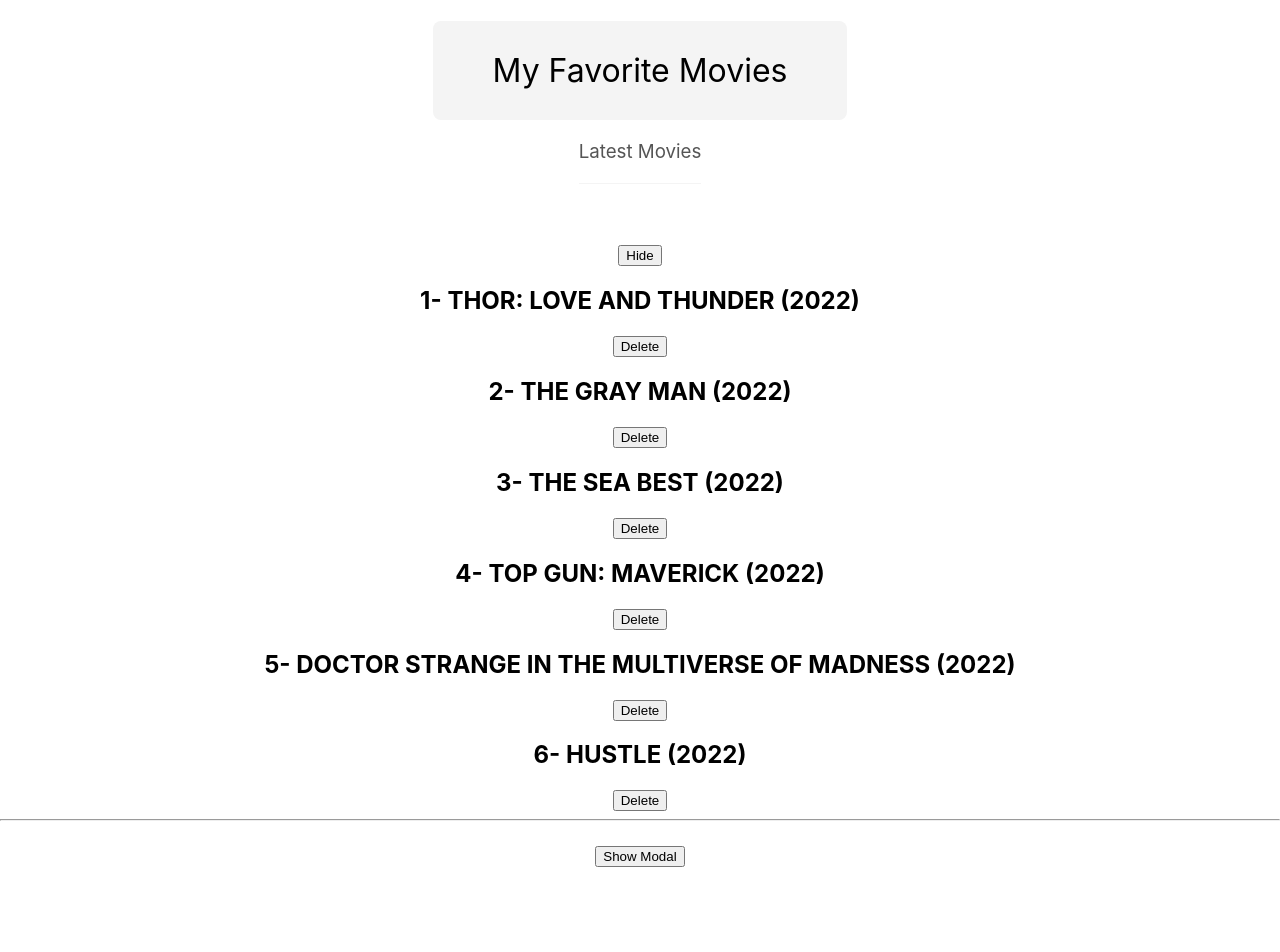
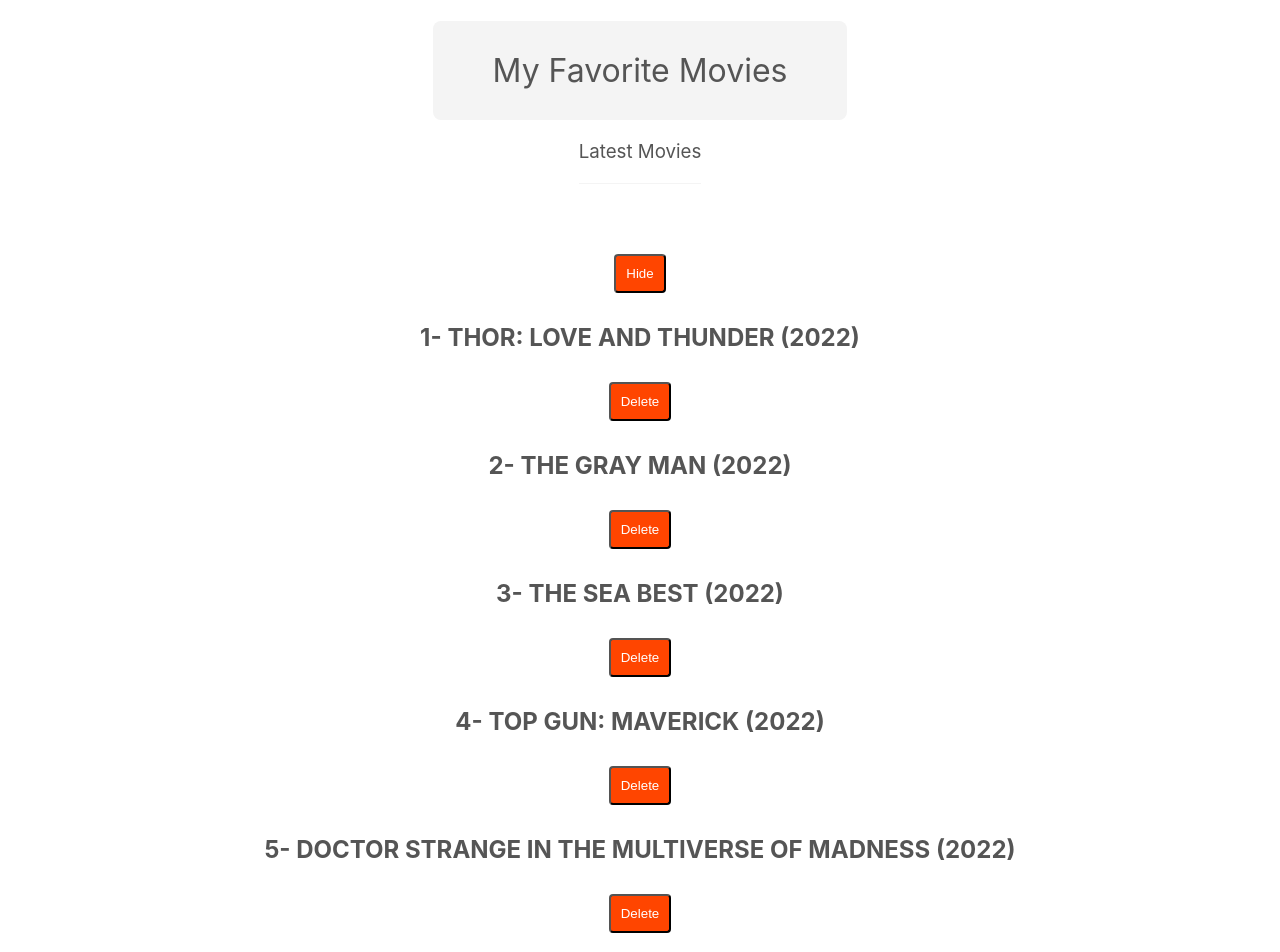
Before and after one commit to WeBeato/React-App, a React (Create React App) app: page / in a window 1280 px wide. Shown: the top 952 px of the page. Before the commit the page ends 892 px from the top, so only its background shows below. Built offline with nearby package versions, Linux system fonts and the light colour scheme; the HTML template or start-up script is replaced by a standard one.

Commit message:
add global style

```diff
--- a/src/components/ShowModal.css
+++ /dev/null
@@ -1,4 +0,0 @@
-.showmodal {
-    display: block;
-    margin: 25px auto;
-}
--- a/src/components/ShowModal.js
+++ b/src/components/ShowModal.js
@@ -1,5 +1,3 @@
-import './ShowModal.css';
-
 export default function ShowModal(props) {
   return (
     <>
--- a/src/index.css
+++ b/src/index.css
@@ -10,6 +10,19 @@
 code {
   font-family: source-code-pro, Menlo, Monaco, Consolas, 'Courier New',
     monospace;
+}
+
+p,h1,h2{
+  color: #555;
+}
+
+button{
+  background: #ff4500;
+  color: #fff;
+  padding: 10px;
+  border-radius: 4px;
+  margin: 10px auto;
+  cursor: pointer;
 }
 
 .title {
```
